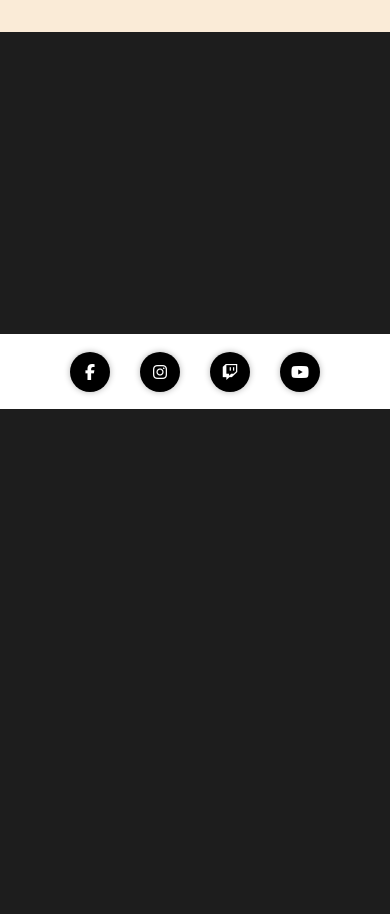
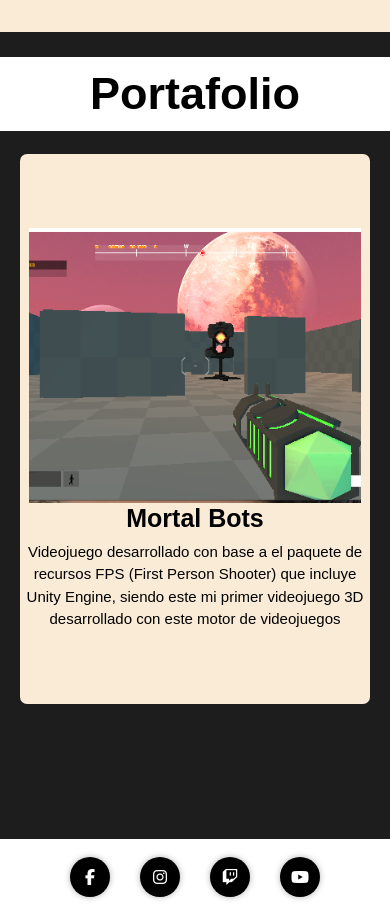
Before and after one commit to TCT1/ljv_blog, a website: page index.html in a window 390 px wide. Shown: the part 435-1349 px from the top of the page. Before the commit the page ends 844 px from the top, so only its background shows below. Drawn offline with nearby package versions, Linux system fonts and the light colour scheme; a web font is replaced by a local one.

Commit message:
Corrección de errores en media queries y portafolio terminado

```diff
--- a/index.html
+++ b/index.html
@@ -67,6 +67,18 @@
                 </div>
             </div>
         </section>
+
+        <h2 class="portafolio__mainTitulo">Portafolio</h2>
+
+        <section class="portafolio">
+            <div class="portafolio__seccion">
+                <img class="portafolio__img" src="recursos/MortalBotsPortada.png">
+                <div class="portafolio__texto">
+                    <h3 class="portafolio__titulo">Mortal Bots</h3>
+                    <span class="portafolio__descripcion">Videojuego desarrollado con base a el paquete de recursos FPS (First Person Shooter) que incluye Unity Engine, siendo este mi primer videojuego 3D desarrollado con este motor de videojuegos</span>
+                </div>
+            </div>
+        </section>
     </main>
 
     <footer class="footer">
--- a/sass/_logro.scss
+++ b/sass/_logro.scss
@@ -1,4 +1,9 @@
 /* Articulos */
+
+.articulos__descTitulo{
+    font-size: 80px;
+    text-align: center;
+}
 
 .articulos__titulo{
     font-size: 55px;
@@ -56,7 +61,7 @@
     }
 
     &__img--mod{
-        width: fit-content;
+        width: min-content;
         height: 50%;
         padding-top: 5px;
     }
@@ -69,6 +74,6 @@
 
 .better-articles{
     text-align: center;
-    border: solid rgb(255, 0, 0) 3px;
+    border:rgb(255, 0, 0) dashed 4px;
     font-weight: 600;
 }
--- /dev/null
+++ b/sass/_portafolio.scss
@@ -0,0 +1,56 @@
+/* Portafolio */
+.portafolio__mainTitulo{
+    color: black;
+    background-color: white;
+    text-align: center;
+    font-size: 45px;
+    font-weight: 600;
+    margin-top: 25px;
+    padding: 10px;
+}
+
+.portafolio{
+    display: flex;
+    flex-direction: row;
+    justify-content: center;
+    margin-bottom: 15px;
+    flex-wrap: wrap;
+
+    &__seccion{
+        display: flex;
+        flex-direction: row;
+        margin-top: 15px;
+        color: #000;
+        text-align: center;
+        align-items: center;
+        justify-content: center;
+        width: 850px;
+        height: 200px;
+        border-radius: 7px;
+        transition: all 0.25s;
+        background-color: antiquewhite;
+        border-radius: 7px;
+    }
+
+    &__titulo{
+        font-size: 25px;
+        font-weight: 700;
+    }
+
+    &__texto{
+        display: flex;
+        flex-direction: column;
+        justify-content: center;
+        align-items: center;
+    }
+
+    &__descripcion{
+        justify-content: center;
+        font-size: 15px;
+    }
+
+    &__img{
+        width: 40%;
+        height: 100%;
+    }
+}
--- a/sass/style.scss
+++ b/sass/style.scss
@@ -1,6 +1,7 @@
 @import 'variables';
 @import 'footer';
 @import 'logro';
+@import 'portafolio';
 
 *{
     margin: 0px;
@@ -110,7 +111,9 @@
 
 /* pagina de contacto */
 .form{
-    width: 550px;
+    display: flex;
+    flex-direction: column;
+    width: 45%;
     margin:auto;
     margin-top: 50px;
     background: rgba(76, 76, 76, 0.4);
@@ -217,7 +220,11 @@
 }
 
 .presentacion__galeria{
+    display: flex;
+    flex-direction: column;
     font-size: 25px;
+    text-align: center;
+    flex-wrap: wrap;
 }
 
 
@@ -273,26 +280,23 @@
 
 
 /* Formulario */
-@media (max-width:561px){
-    form{
-        width: 100%;
-    }
-
-    .form__titulo{
-        font-size: 40px;
+@media (max-width:700px){
+    .form{
+        &__titulo{
+            font-size: 30px;
+        }
     }
 }
 
-@media (max-width:280px){
-    form{
+@media (max-width:600px){
+    .form{
         width: 100%;
-    }
 
-    .form__titulo{
-        font-size: 30px;
+        &__titulo{
+            font-size: 30px;
+        }
     }
 }
-
 
 @media (max-width:549px){
     .footer__redes{
@@ -332,12 +336,12 @@
 @media (max-width:280px) {
     .articulos__seccion{
         flex-direction: column;
-        width: 240px;
+        width: 100%;
         height: 340px;
     }
 }
 
-@media (min-width:464px) {
+@media (max-width:464px) {
     .articulos__descripcion{
         font-size: 12px;
     }
@@ -398,6 +402,33 @@
     }
 }
 
+/* portafolio */
+@media(max-width:830px){
+    .portafolio__seccion{
+        width: 750px;
+        height: 300px;
+    }
+
+    .portafolio__img{
+        width: 50%;
+        height: auto;
+    }
+}
+
+@media(max-width:740px){
+    .portafolio__seccion{
+        flex-direction: column;
+        width: 350px;
+        height: 550px;
+    }
+
+    .portafolio__img{
+        width: 95%;
+        height: 50%;
+    }
+}
+
+
 @media (max-width:460px){
     .presentacion__inicio{
         margin: 0 auto;
```
Also changed, not shown: paginas/contacto.html (+0 -2 lines), paginas/logros.html (+1 -1 lines), paginas/sobre-mi.html (+1 -1 lines), css/estilos.css, 1 other file.
